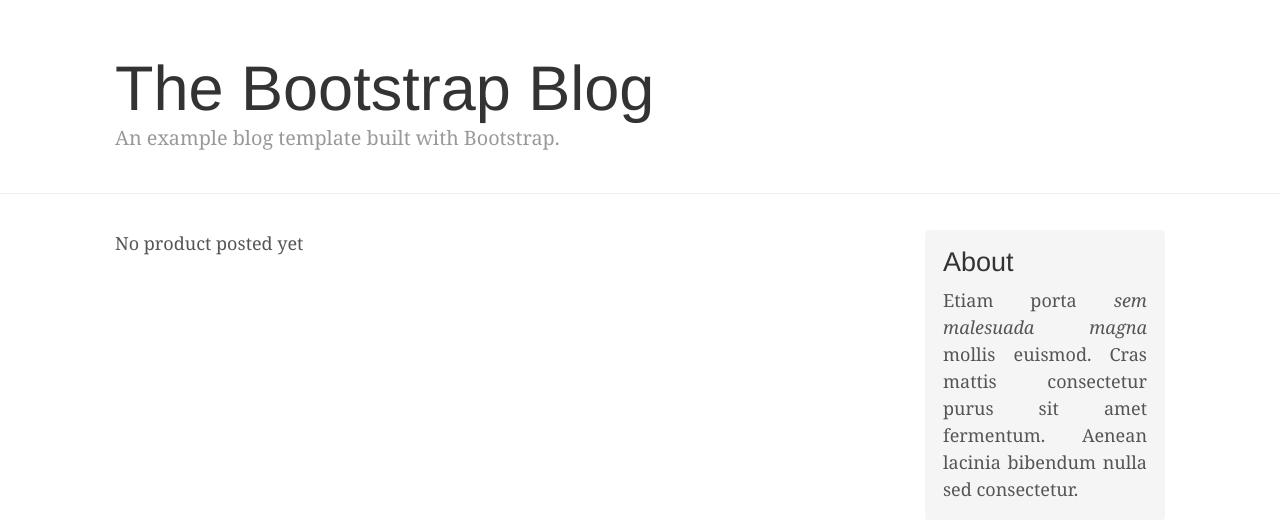
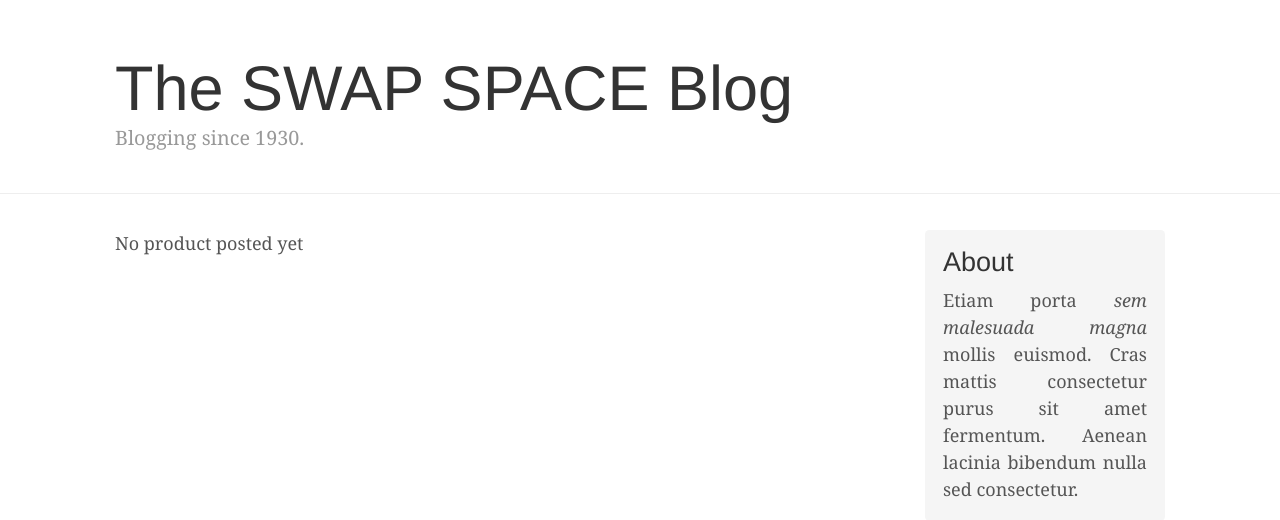
Before and after one commit to TosinHub/Blogging-Content-Management-System, a PHP site: page /www/ in a window 1280 px wide. Shown: the part 63-583 px from the top of the page. Run offline with PHP 8.4, Linux system fonts and the light colour scheme; data that the repository does not hold is empty.

Commit message:
acheive worked

```diff
--- a/www/includes/header.php
+++ b/www/includes/header.php
@@ -7,7 +7,7 @@
     <meta name="author" content="">
     <!--link rel="icon" href="../../favicon.ico"-->
 
-    <title>Blog Template for Bootstrap</title>
+    <title>SWAP SPACE BOX</title>
 
     <!-- Bootstrap core CSS -->
     <link href="styles/bootstrap.min.css" rel="stylesheet">
--- a/www/index.php
+++ b/www/index.php
@@ -17,8 +17,8 @@
 
     <div class="blog-header">
       <div class="container">
-        <h1 class="blog-title">The Bootstrap Blog</h1>
-        <p class="lead blog-description">An example blog template built with Bootstrap.</p>
+        <h1 class="blog-title">The SWAP SPACE Blog</h1>
+        <p class="lead blog-description">Blogging since 1930.</p>
       </div>
     </div>
 
```
Also changed, not shown: other parts of www/index.php (+5 -29 lines), www/includes/function.php (added, +26 -0 lines), www/includes/sidebar.php (added, +29 -0 lines), www/.htaccess (added).
